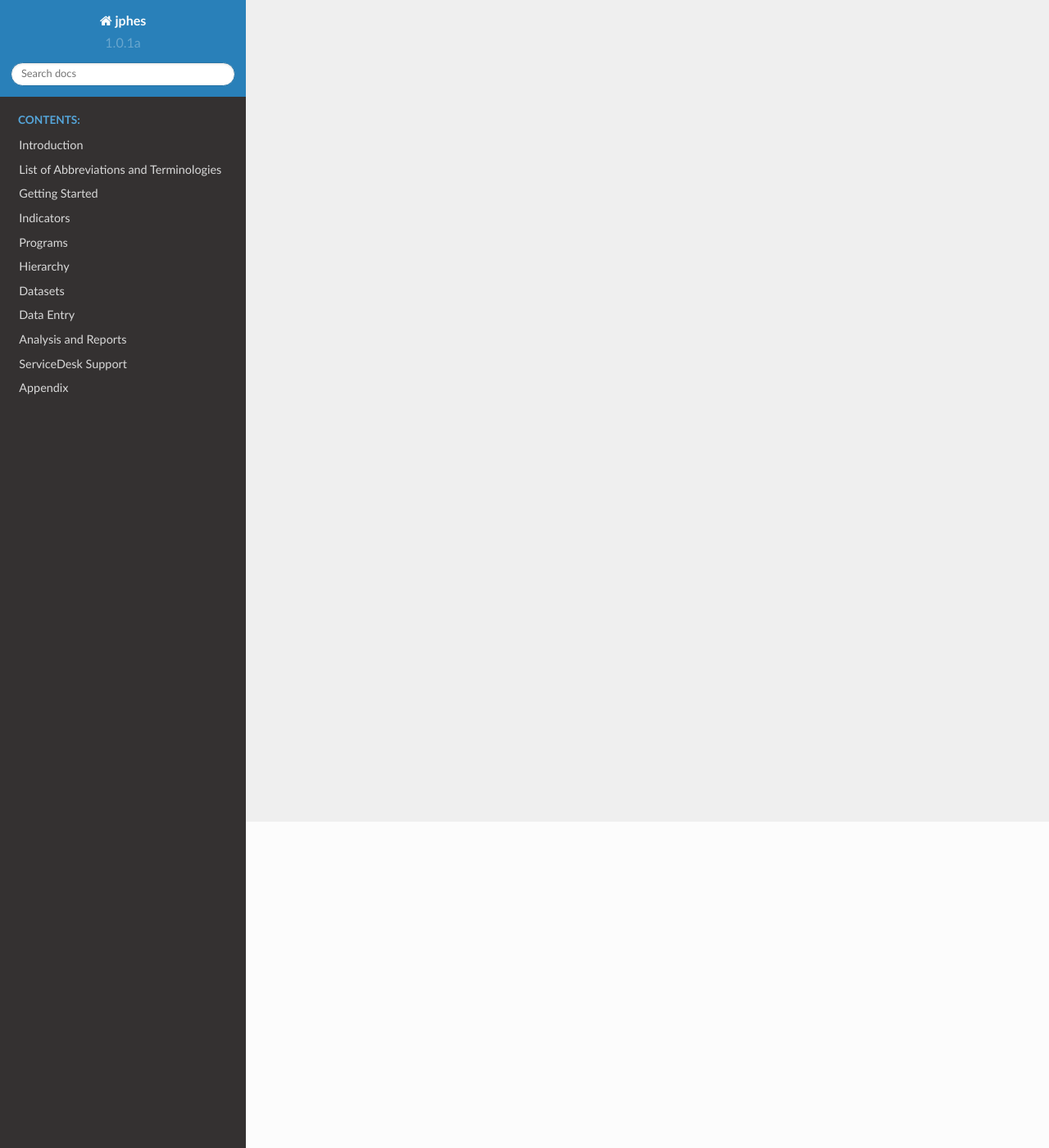
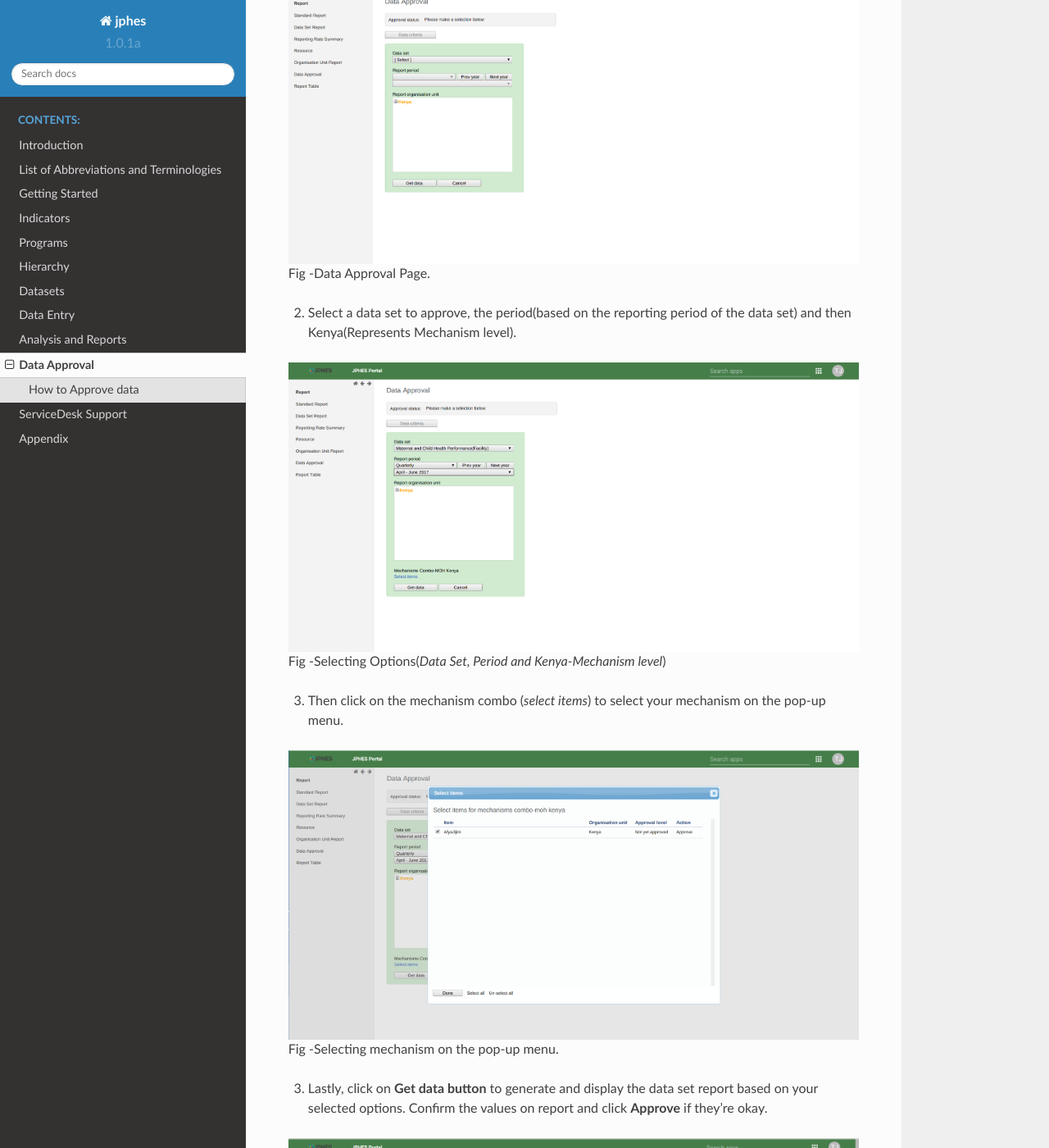
Before and after one commit to uonafya/jphes-docs, a Sphinx documentation site: the page built from source/approval.rst, in a window 1280 px wide and 1400 px high, scrolled down 398 px. Shown: the whole window at 82% size. Built offline with Sphinx 7.4.7 and the Read the Docs theme 2.0.0, drawn with Linux system fonts in a browser that asks for light colours; some of the changed text lies outside the part shown.

Commit message:
approval doc

```diff
--- a/source/approval.rst
+++ b/source/approval.rst
@@ -1,2 +1,35 @@
 Data Approval
 ==============
+How to Approve data
+---------------------
+1. On the search menu select the reports App, then click on the data approval side menu.
+
+.. note:: Only CoPs have approval permissions in the platform.
+
+.. figure::  _static/images/jphes-approval-page.png
+   :align:   center
+
+Fig -Data Approval Page.
+
+2. Select a data set to approve, the period(based on the reporting period of the data set) and then Kenya(Represents Mechanism level).
+
+.. figure::  _static/images/jphes-select-dimensions-approval.png
+   :align:   center
+
+Fig -Selecting Options(*Data Set, Period and Kenya-Mechanism level*)
+
+3. Then click on the mechanism combo (*select items*) to select your mechanism on the pop-up menu.
+
+.. figure::  _static/images/jphes-approval-mechanism.png
+   :align:   center
+
+Fig -Selecting mechanism on the pop-up menu.
+
+3. Lastly, click on **Get data button** to generate and display the data set report based on your selected options. Confirm the values on report and click **Approve** if they're okay.
+
+.. figure::  _static/images/jphes-approval-viewdata.png
+   :align:   center
+
+Fig -Data Set report to approve.
+
+.. note:: Once a Data Set is approved no updates can be done on the data.
--- a/source/index.rst
+++ b/source/index.rst
@@ -19,6 +19,7 @@ Welcome to JPHES's documentation!
    datasets
    dataentry
    reports
+   approval
    support
    appendix
 
```
Also changed, not shown: source/_static/images/jphes-approval-mechanism.png (added), source/_static/images/jphes-approval-page.png (added), source/_static/images/jphes-approval-viewdata.png (added), source/_static/images/jphes-select-dimensions-approval.png (added).
